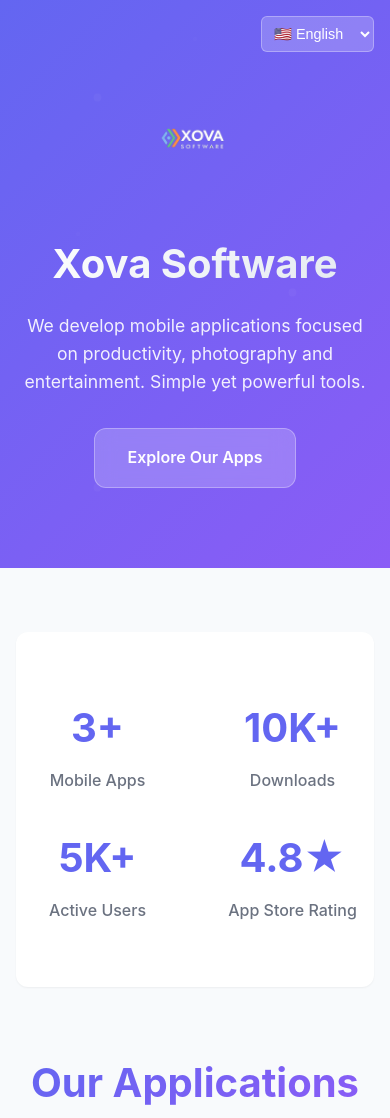
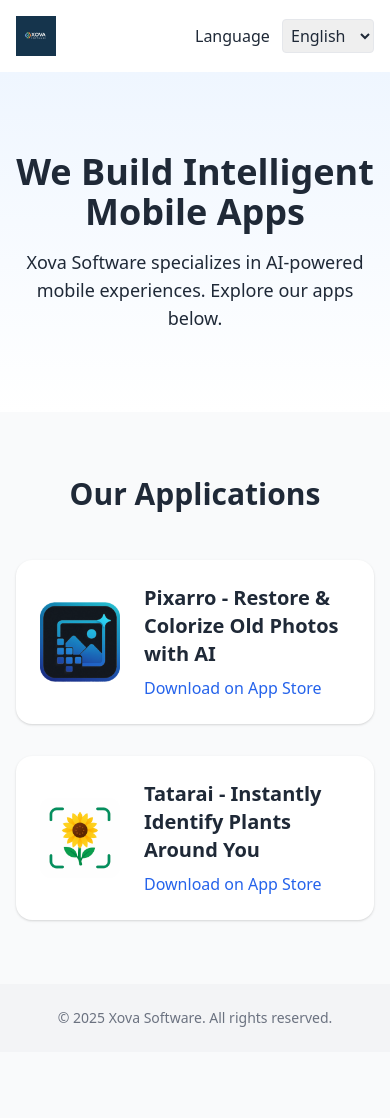
Before and after one commit to hakanglg/Xova-Software-Docs, a plain HTML site: page index.html in a window 390 px wide. Shown: the top 1118 px of the page. After the commit the page ends 1052 px from the top, so only its background shows below. Drawn offline with nearby package versions, Linux system fonts and the light colour scheme.

Commit message:
Revise index.html for Xova Software landing page
- Restore DOCTYPE declaration and update HTML structure
- Implement language translations for English, Turkish, and German
- Add dynamic language switcher functionality
- Enhance layout with Tailwind CSS for improved design and responsiveness
- Update app cards for Pixarro and Tatarai with descriptions and App Store links

```diff
--- a/index.html
+++ b/index.html
@@ -1,4 +1,4 @@
-<!DOCTYPE html>
+<!-- <!DOCTYPE html>
 <html lang="en">
 
 <head>
@@ -591,4 +591,117 @@
     </script>
 </body>
 
+</html> -->
+
+<!DOCTYPE html>
+<html lang="en">
+
+<head>
+    <meta charset="UTF-8" />
+    <meta name="viewport" content="width=device-width, initial-scale=1.0" />
+    <title>Xova Software</title>
+    <link href="https://cdn.jsdelivr.net/npm/tailwindcss@2.2.19/dist/tailwind.min.css" rel="stylesheet" />
+    <script>
+        const translations = {
+            en: {
+                heroTitle: "We Build Intelligent Mobile Apps",
+                heroSubtitle: "Xova Software specializes in AI-powered mobile experiences. Explore our apps below.",
+                appsTitle: "Our Applications",
+                appPixarro: "Pixarro - Restore & Colorize Old Photos with AI",
+                appTatarai: "Tatarai - Instantly Identify Plants Around You",
+                lang: "Language",
+            },
+            tr: {
+                heroTitle: "Akıllı Mobil Uygulamalar Geliştiriyoruz",
+                heroSubtitle: "Xova Software, yapay zeka destekli mobil deneyimlerde uzmanlaşır. Uygulamalarımızı keşfedin.",
+                appsTitle: "Uygulamalarımız",
+                appPixarro: "Pixarro - Eski Fotoğrafları Yapay Zeka ile Yenile ve Renklendir",
+                appTatarai: "Tatarai - Çevrendeki Bitkileri Anında Tanı",
+                lang: "Dil",
+            },
+            de: {
+                heroTitle: "Wir Entwickeln Intelligente Mobile Apps",
+                heroSubtitle: "Xova Software ist auf KI-gestützte mobile Erlebnisse spezialisiert. Entdecken Sie unsere Apps.",
+                appsTitle: "Unsere Anwendungen",
+                appPixarro: "Pixarro - Restaurieren & Kolorieren Sie Alte Fotos mit KI",
+                appTatarai: "Tatarai - Erkennen Sie Pflanzen Sofort",
+                lang: "Sprache",
+            }
+        };
+
+        function setLanguage(lang) {
+            localStorage.setItem("lang", lang);
+            document.getElementById("hero-title").innerText = translations[lang].heroTitle;
+            document.getElementById("hero-subtitle").innerText = translations[lang].heroSubtitle;
+            document.getElementById("apps-title").innerText = translations[lang].appsTitle;
+            document.getElementById("pixarro-title").innerText = translations[lang].appPixarro;
+            document.getElementById("tatarai-title").innerText = translations[lang].appTatarai;
+            document.getElementById("lang-label").innerText = translations[lang].lang;
+        }
+
+        window.onload = () => {
+            const savedLang = localStorage.getItem("lang") || "en";
+            setLanguage(savedLang);
+        };
+    </script>
+</head>
+
+<body class="bg-gray-50 text-gray-800">
+    <header class="bg-white shadow">
+        <div class="container mx-auto px-4 py-4 flex items-center justify-between">
+            <img src="assets/xova_logo.png" alt="Xova Software" class="h-10" />
+            <div>
+                <label id="lang-label" for="lang-select" class="mr-2 font-medium">Language</label>
+                <select id="lang-select" class="p-1 border rounded" onchange="setLanguage(this.value)">
+                    <option value="en">English</option>
+                    <option value="tr">Türkçe</option>
+                    <option value="de">Deutsch</option>
+                </select>
+            </div>
+        </div>
+    </header>
+
+    <section class="text-center py-20 px-4 bg-gradient-to-b from-blue-50 to-white">
+        <h1 id="hero-title" class="text-4xl sm:text-5xl font-bold mb-4">We Build Intelligent Mobile Apps</h1>
+        <p id="hero-subtitle" class="text-lg sm:text-xl max-w-2xl mx-auto">Xova Software specializes in AI-powered
+            mobile experiences. Explore our apps below.</p>
+    </section>
+
+    <section class="py-16 px-4">
+        <div class="container mx-auto">
+            <h2 id="apps-title" class="text-3xl font-bold text-center mb-12">Our Applications</h2>
+            <div class="grid grid-cols-1 md:grid-cols-2 gap-8">
+                <!-- Pixarro -->
+                <div class="bg-white shadow rounded-2xl p-6 flex items-center space-x-6">
+                    <img src="assets/pixarro.png" alt="Pixarro Logo" class="w-20 h-20 rounded-xl" />
+                    <div>
+                        <h3 id="pixarro-title" class="text-xl font-semibold mb-2">Pixarro - Restore & Colorize Old
+                            Photos with AI</h3>
+                        <a href="https://apps.apple.com/app/idYOURPIXARROID" target="_blank"
+                            class="text-blue-600 hover:underline">Download on App Store</a>
+                    </div>
+                </div>
+                <!-- Tatarai -->
+                <div class="bg-white shadow rounded-2xl p-6 flex items-center space-x-6">
+                    <img src="assets/tatarai.png" alt="Tatarai Logo" class="w-20 h-20 rounded-xl" />
+                    <div>
+                        <h3 id="tatarai-title" class="text-xl font-semibold mb-2">Tatarai - Instantly Identify Plants
+                            Around You</h3>
+                        <a href="https://apps.apple.com/app/idYOURTATARAID" target="_blank"
+                            class="text-blue-600 hover:underline">Download on App Store</a>
+                    </div>
+                </div>
+            </div>
+        </div>
+    </section>
+
+    <footer class="bg-gray-100 py-6 text-center text-sm text-gray-500">
+        © <span id="year"></span> Xova Software. All rights reserved.
+    </footer>
+
+    <script>
+        document.getElementById("year").textContent = new Date().getFullYear();
+    </script>
+</body>
+
 </html>
```
